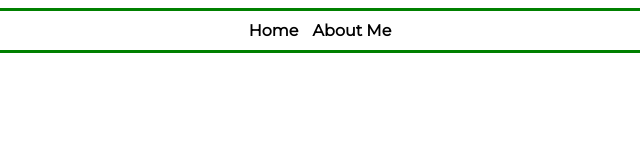
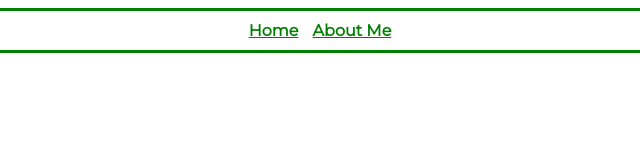
Before and after one commit to ALHughes466/ALH, a plain HTML site: page index.html in a window 1280 px wide. Shown: the full height of the page, 320-960 px from the left. Drawn offline with nearby package versions, Linux system fonts and the light colour scheme.

Commit message:
Update index.html

```diff
--- a/index.html
+++ b/index.html
@@ -15,7 +15,7 @@
   </head>
   <body>
     <div class='header'>
-      <span class='headentry'>Home</span> <span class='headentry'>About Me</span>
+      <span class='headentry'><a href='https://auzman466.github.io/ALH/'>Home</a></span> <span class='headentry'><a href='https://auzman466.github.io/ALH/'>About Me</a></span>
     </div>
 
 
```
